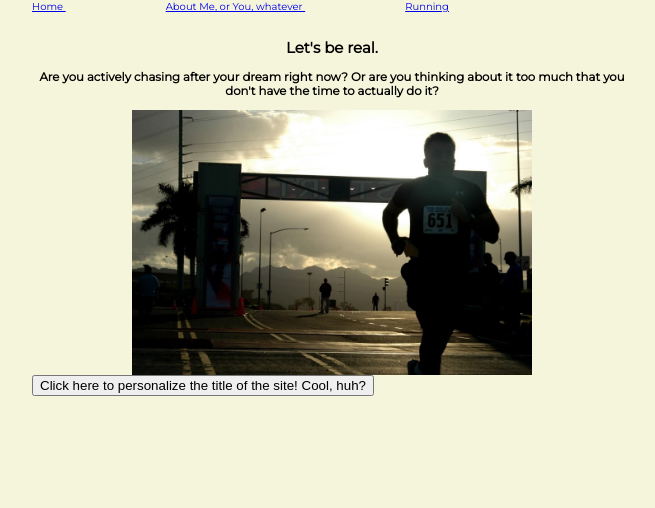
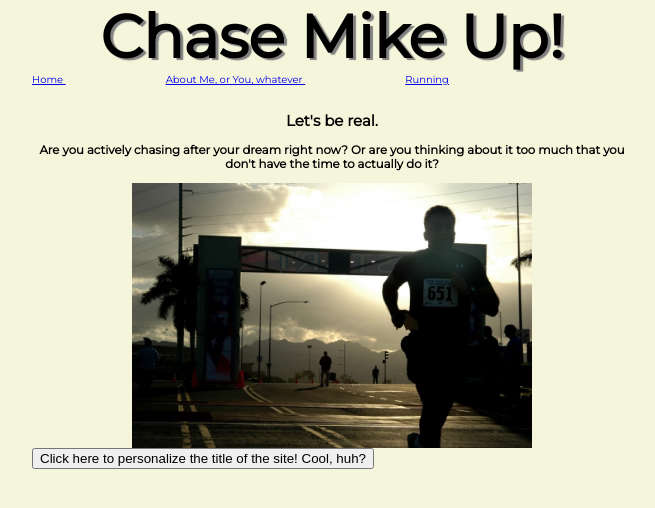
Before and after one commit to chasemikeup/chasemikeup.github.io, a plain HTML site: page index.html in a window 1280 px wide. Shown: the whole page, without its empty margins (308-963 px from the left). Drawn offline with Linux system fonts and the light colour scheme.

```diff
--- a/index.html
+++ b/index.html
@@ -9,7 +9,7 @@
 	</head>
 
 	<body>
-		<h1 class="Name"></h1>
+		<h1 class="Name">Chase Mike Up!</h1>
 		<table width="600px">
 			<tr>
 				<a href="index.html" class="OnSiteLinks"> Home </a>
```
Also changed, not shown: aboutme.html (+2 -1 lines), scripts/main.js (line endings or trailing spaces).
